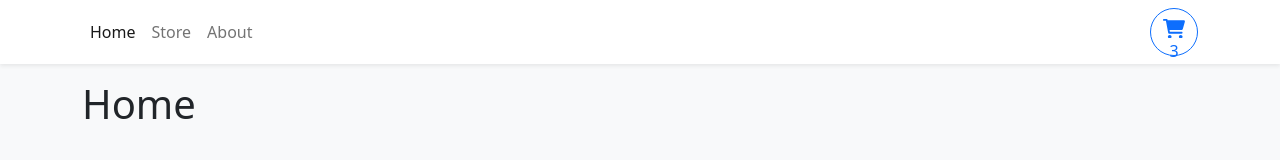
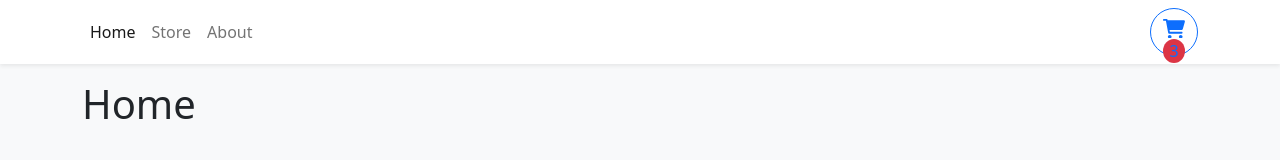
Before and after one commit to Dariuszb94/Shopping-Cart, a React (Vite) app: page / in a window 1280 px wide. Shown: the top 160 px of the page. Built offline with nearby package versions, Linux system fonts and the light colour scheme.

Commit message:
number of items bg

```diff
--- a/src/components/Navbar.tsx
+++ b/src/components/Navbar.tsx
@@ -27,7 +27,7 @@ export function Navbar() {
           >
             <path d='M96 0C107.5 0 117.4 8.19 119.6 19.51L121.1 32H541.8C562.1 32 578.3 52.25 572.6 72.66L518.6 264.7C514.7 278.5 502.1 288 487.8 288H170.7L179.9 336H488C501.3 336 512 346.7 512 360C512 373.3 501.3 384 488 384H159.1C148.5 384 138.6 375.8 136.4 364.5L76.14 48H24C10.75 48 0 37.25 0 24C0 10.75 10.75 0 24 0H96zM128 464C128 437.5 149.5 416 176 416C202.5 416 224 437.5 224 464C224 490.5 202.5 512 176 512C149.5 512 128 490.5 128 464zM512 464C512 490.5 490.5 512 464 512C437.5 512 416 490.5 416 464C416 437.5 437.5 416 464 416C490.5 416 512 437.5 512 464z' />
           </svg>
-          <div className='rounded-circle'>3</div>
+          <div className='rounded-circle bg-danger'>3</div>
         </Button>
       </Container>
     </NavbarBs>
```
